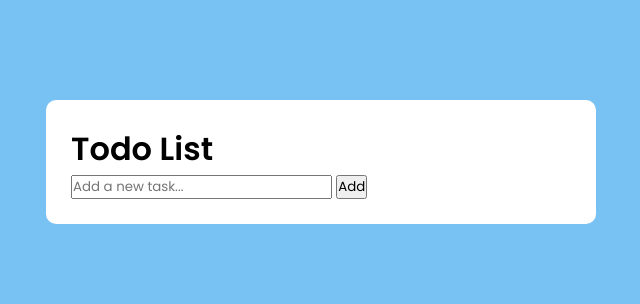
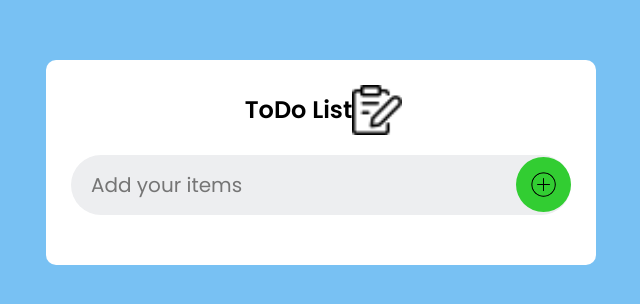
Before and after one commit to MikaelGrace/todo_list, a plain HTML site: page index.html in a window 1280 px wide. Shown: the part 238-542 px from the top of the page, without its empty margins (319-959 px from the left). Drawn offline with Linux system fonts and the light colour scheme.

Commit message:
Add images and enhance Todo List HTML layout with header and input styling

```diff
--- a/index.html
+++ b/index.html
@@ -8,12 +8,32 @@
 </head>
 <body>
     <div class="container">
-        <h1>Todo List</h1>
+
+        <div class="todo-header">
+            <h2>ToDo List</h2>
+            <img src="images/Paper-Write--Streamline-Ultimate.png" height="50px" />
+        </div>
+
+        <div class="todo-body">
+            <input
+                type="text"
+                id="todoText"
+                class="todo-input"
+                placeholder="Add your items"
+            />
+            <img
+                src="images/Plus-Math-Symbol-Circle--Streamline-Ultimate.png"
+                alt="+"
+                id="AddUpdateClick"
+                onclick="CreateToDoItems();"
+            />
+        </div>
+        <!-- <h1>Todo List</h1>
         <form id="todo-form">
             <input type="text" id="todo-input" placeholder="Add a new task..." required>
             <button type="submit">Add</button>
         </form>
-        <ul id="todo-list"></ul>
+        <ul id="todo-list"></ul> -->
     </div>
 
     <script src="script.js"></script>
--- a/style.css
+++ b/style.css
@@ -20,3 +20,39 @@ body {
   width: 550px;
   border-radius: 10px;
 }
+
+.todo-header {
+  display: flex;
+  align-items: center;
+  margin-bottom: 20px;
+  padding-left: 5px;
+  justify-content: center;
+}
+
+.todo-body {
+  display: flex;
+  align-items: center;
+  justify-content: space-between;
+  background: #edeef0;
+  border-radius: 30px;
+  padding-left: 20px;
+  margin-bottom: 25px;
+}
+
+.todo-body input {
+  flex: 1;
+  border: none;
+  outline: none;
+  background: transparent;
+  padding: 15px 0;
+  font-size: 20px;
+}
+
+.todo-body img {
+  cursor: pointer;
+  border-radius: 40px;
+  height: 55px;
+  width: 55px;
+  padding: 15px;
+  background: limegreen;
+}
```
Also changed, not shown: images/Paper-Write--Streamline-Ultimate.png (added), images/Plus--Streamline-Micro.png (added), images/Plus-Math-Symbol-Circle--Streamline-Ultimate.png (added).
